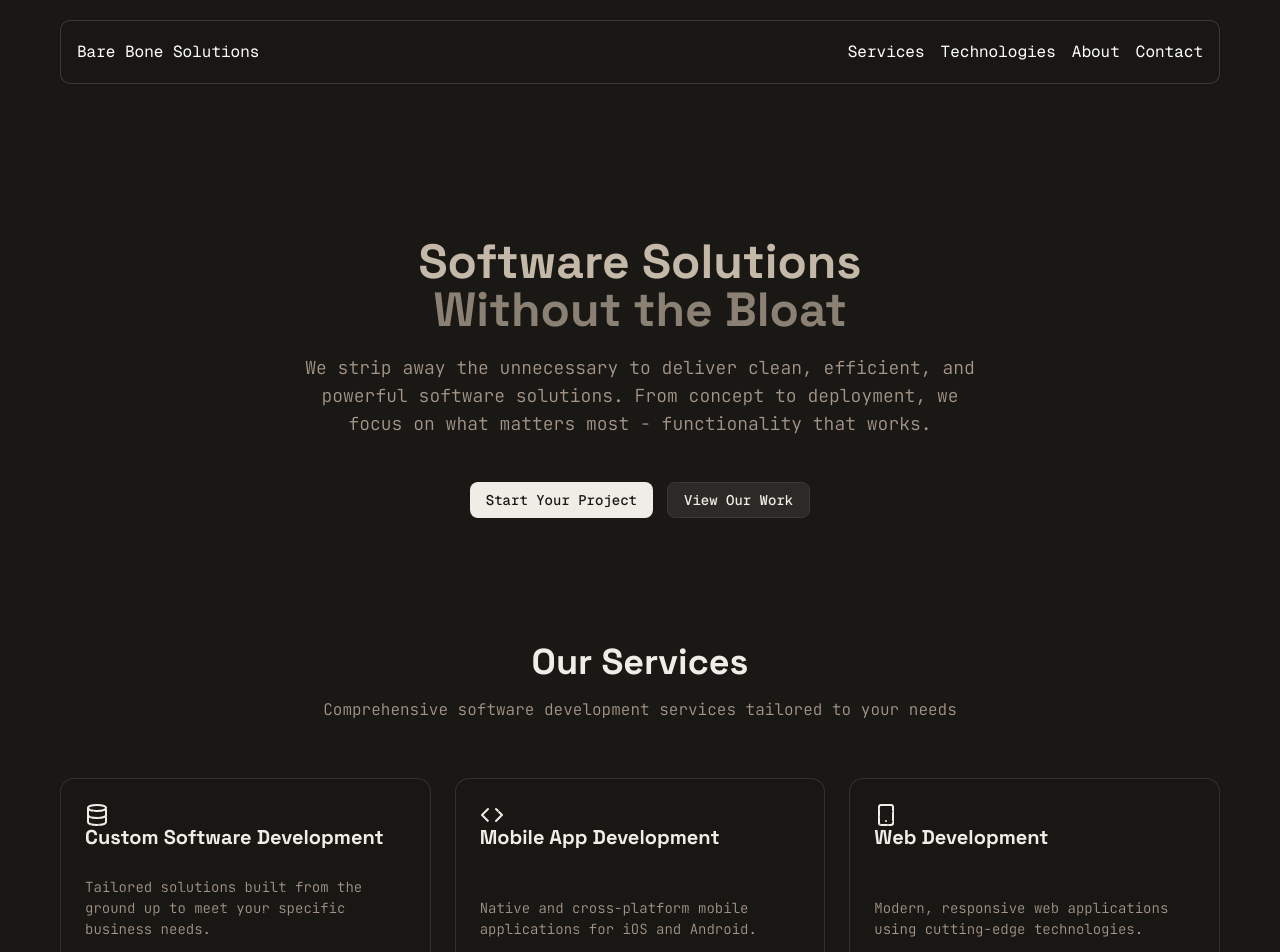
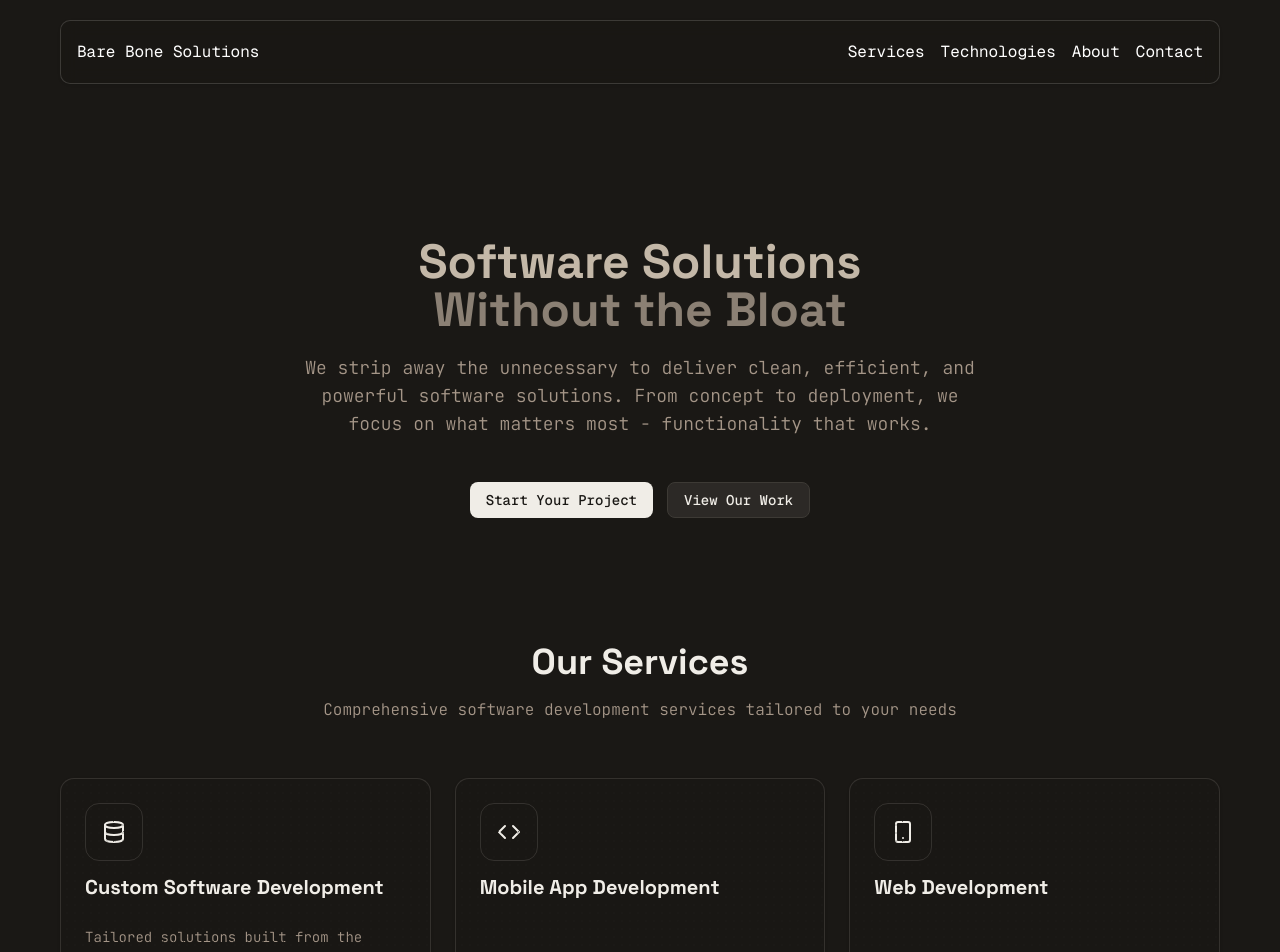
Before and after one commit to bare-bones-solutions/barebones-site, a Next.js app: page / in a window 1280 px wide. Shown: the top 952 px of the page. Built offline with nearby package versions, Linux system fonts and the light colour scheme; a web font is replaced by a local one.

Commit message:
update styles for icons

```diff
--- a/src/components/homepage/services.tsx
+++ b/src/components/homepage/services.tsx
@@ -72,7 +72,9 @@ export default function Services() {
                                             <CardTitle>
                                                 <div className="flex flex-col w-full">
 
-                                                    <Icon />
+                                                    <div className="p-4 border w-fit h-fit rounded-xl mb-4">
+                                                        <Icon className="" />
+                                                    </div>
 
                                                     <h3>
                                                         {s.title}
```
